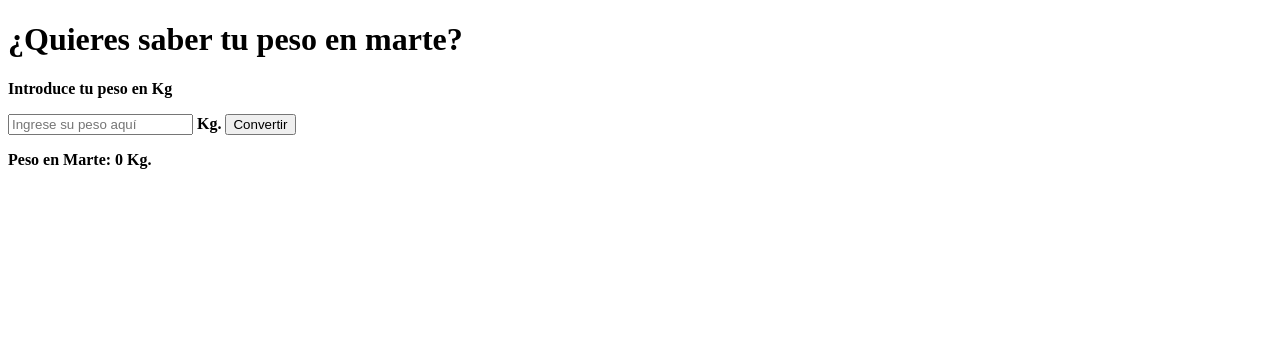
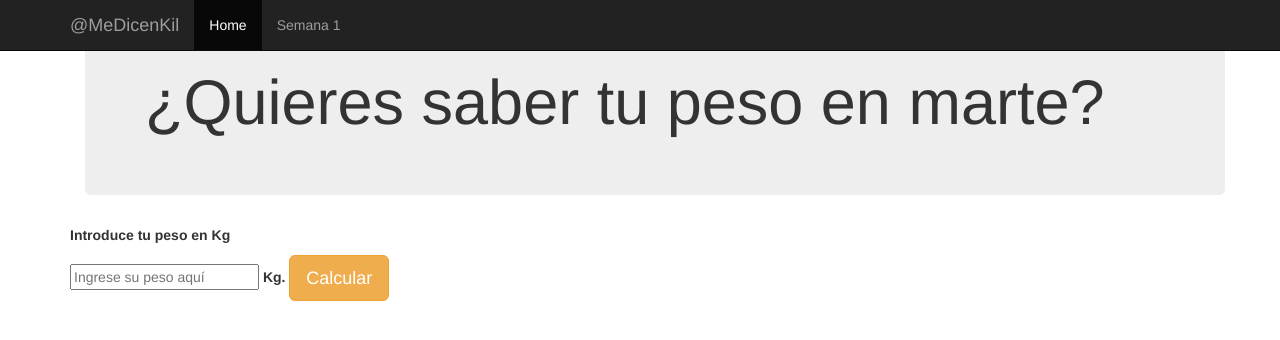
Before and after one commit to Victoreto/Mejorandola, a plain HTML site: page Semana1/pesoMarte/index.html in a window 1280 px wide. Drawn offline with nearby package versions, Linux system fonts and the light colour scheme.

Commit message:
Anadir estilos bootstrap

```diff
--- a/Semana1/pesoMarte/index.html
+++ b/Semana1/pesoMarte/index.html
@@ -2,13 +2,47 @@
 <html lang="en">
 <head>
     <meta charset="UTF-8">
-    <title>Peso en Marte</title>
+    <title>Peso en Marte | Programación Básica | @MeDicenKil</title>
+       <link rel="stylesheet" href="http://skye.hol.es/mejorandola/css/bootstrap.min.css">
 </head>
 <body>
-    <h1>¿Quieres saber tu peso en marte?</h1>
-    <p><strong>Introduce tu peso en Kg</strong></p>
-    <p><input id="peso" type="number" placeholder="Ingrese su peso aquí"> <strong>Kg. </strong> <button onclick="start()">Convertir</button></p>
-    <p><strong>Peso en Marte: <span id="pesoEnMarte">0</span> Kg.</strong></p>
+    <div class="navbar navbar-inverse navbar-fixed-top" role="navigation">
+      <div class="container">
+        <div class="navbar-header">
+          <button type="button" class="navbar-toggle" data-toggle="collapse" data-target=".navbar-collapse">
+            <span class="sr-only">Toggle navigation</span>
+            <span class="icon-bar"></span>
+            <span class="icon-bar"></span>
+            <span class="icon-bar"></span>
+          </button>
+          <a class="navbar-brand" href="http://twitter.com/MeDicenKil">@MeDicenKil</a>
+        </div>
+        <div class="navbar-collapse collapse">
+          <ul class="nav navbar-nav">
+            <li class="active"><a href="http://skye.hol.es/mejorandola">Home</a></li>
+            <li><a href="#">Semana 1</a></li>
+          </ul>
+        </div>
+      </div>
+    </div>
+    <section class="container">
+		<div class="container theme-showcase" role="main">
+            <div class="jumbotron">
+                <h1>¿Quieres saber tu peso en marte?</h1>
+            </div>
+        </div>
+		<div class="row">
+			<div class="col-lg-12 col-md-6">
+				<div id="mensaje" role="alert">
+
+      			</div>
+				<p><strong>Introduce tu peso en Kg</strong></p>
+				<p><input id="peso" type="number" placeholder="Ingrese su peso aquí"> <strong>Kg. </strong> <button type="button" class="btn btn-lg btn-warning" onclick="start()">Calcular</button></p>
+			</div>
+		</div>
+	</section>
     <script type="application/javascript" src="main.js"></script>
+    <script src="https://ajax.googleapis.com/ajax/libs/jquery/1.11.1/jquery.min.js"></script>
+     <script src="http://skye.hol.es/mejorandola/js/bootstrap.min.js"></script>
 </body>
 </html>
```
